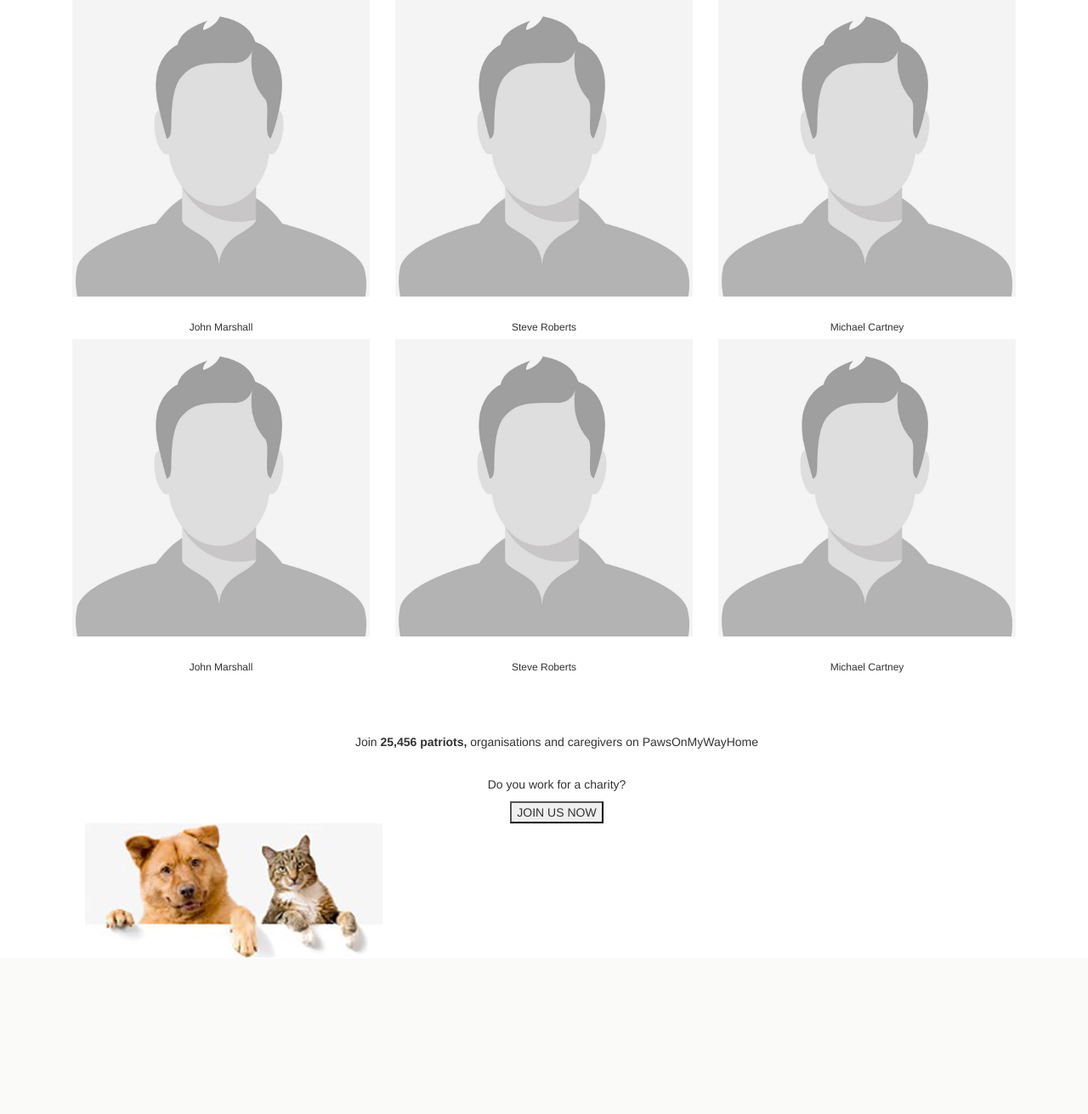
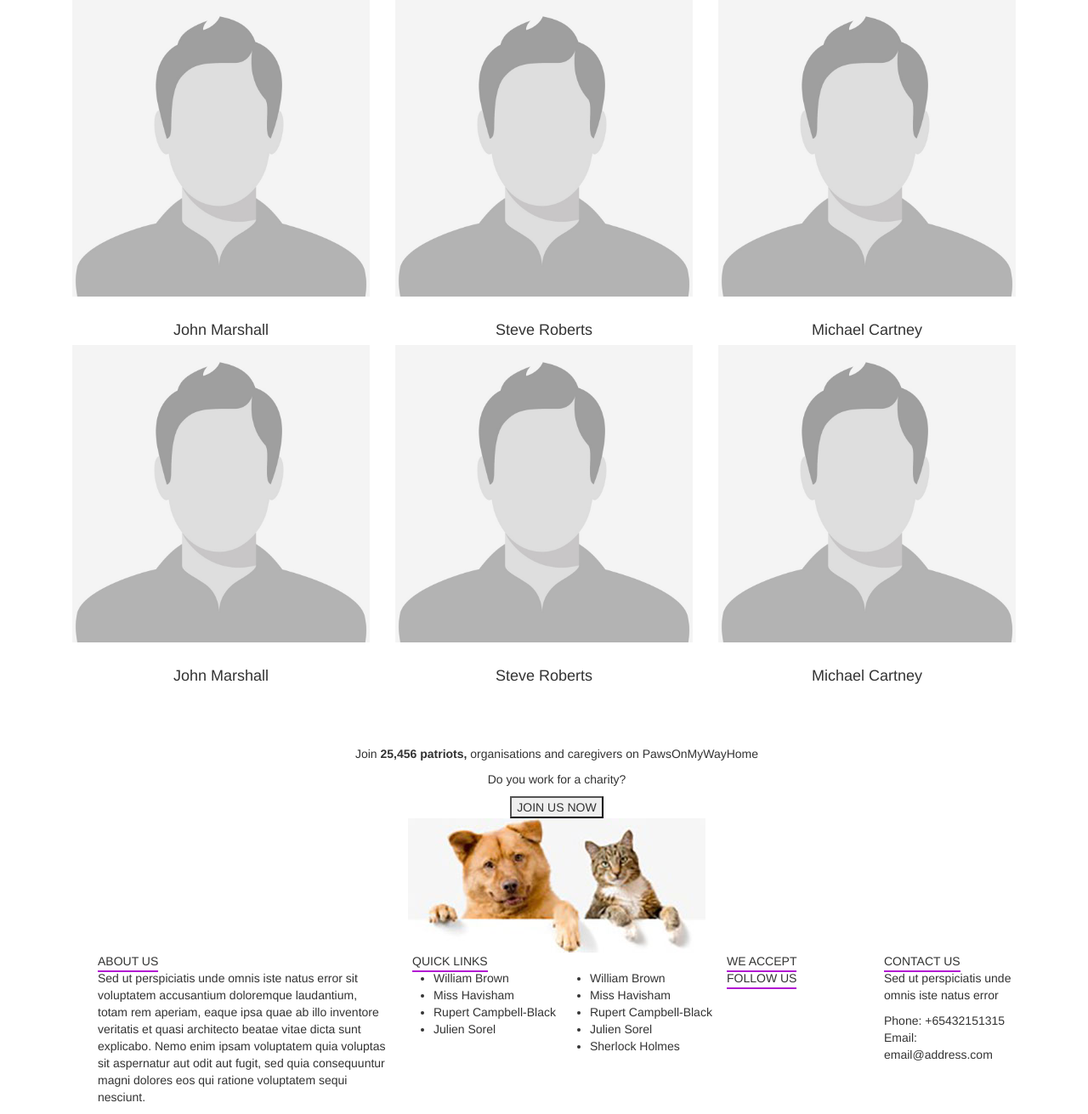
Before and after one commit to darknabster/pawsonmywayhome, a PHP site: page /about-us.php in a window 1280 px wide. Shown: the part 1036-2347 px from the top of the page at 85% size. Before the commit the page ends 2163 px from the top, so only its background shows below. Run offline with PHP 8.4, Linux system fonts and the light colour scheme.

Commit message:
about us updates

```diff
--- a/about-us.php
+++ b/about-us.php
@@ -51,7 +51,7 @@
 				            </div>
 				          </div>
 				        </div>
-				        <h6 class="team-title">John Marshall</h6>
+				        <h4 class="team-title">John Marshall</h4>
 				      </div>
 				    </div>
 				    <!-- end team member -->
@@ -74,7 +74,7 @@
 				            </div>
 				          </div>
 				        </div>
-				        <h6 class="team-title">Steve Roberts</h6>
+				        <h4 class="team-title">Steve Roberts</h4>
 				      </div>
 				    </div>
 				    <!-- end team member -->
@@ -97,7 +97,7 @@
 				            </div>
 				          </div>
 				        </div>
-				        <h6 class="team-title">Michael Cartney</h6>
+				        <h4 class="team-title">Michael Cartney</h4>
 				      </div>
 				    </div>
 				    <!-- end team member -->
@@ -124,7 +124,7 @@
 				            </div>
 				          </div>
 				        </div>
-				        <h6 class="team-title">John Marshall</h6>
+				        <h4 class="team-title">John Marshall</h4>
 				      </div>
 				    </div>
 				    <!-- end team member -->
@@ -147,7 +147,7 @@
 				            </div>
 				          </div>
 				        </div>
-				        <h6 class="team-title">Steve Roberts</h6>
+				        <h4 class="team-title">Steve Roberts</h4>
 				      </div>
 				    </div>
 				    <!-- end team member -->
@@ -170,7 +170,7 @@
 				            </div>
 				          </div>
 				        </div>
-				        <h6 class="team-title">Michael Cartney</h6>
+				        <h4 class="team-title">Michael Cartney</h4>
 				      </div>
 				    </div>
 				    <!-- end team member -->
--- a/assets/css/main-stylesheet.css
+++ b/assets/css/main-stylesheet.css
@@ -187,7 +187,11 @@
 	text-align: center;
 }
 
-footer .top-footer button, footer .top-footer .charity-work img {
+footer .top-footer button, footer .top-footer img {
 	margin: 0 auto;
     display: block;
 }
+footer .bottom-footer .footer-title {
+	border-bottom: 2px solid #b218d2;
+	padding-bottom: 3px;
+}
--- a/includes/footer.php
+++ b/includes/footer.php
@@ -15,13 +15,52 @@
 	<div class="container bottom-footer">
 		<div class="container">
 			<div class="col-lg-4 col-md-4 col-sm-12 col-xs-12 about-footer">
-
+				<span class="footer-title">ABOUT US</span>
+				<p>Sed ut perspiciatis unde omnis iste natus error sit voluptatem accusantium doloremque laudantium, totam rem aperiam, eaque ipsa quae ab illo inventore veritatis et quasi architecto beatae vitae dicta sunt explicabo. Nemo enim ipsam voluptatem quia voluptas sit aspernatur aut odit aut fugit, sed quia consequuntur magni dolores eos qui ratione voluptatem sequi nesciunt.</p>
 			</div>
 			<div class="col-lg-4 col-md-4 col-sm-12 col-xs-12 quick-footer">
+				<span class="footer-title">QUICK LINKS</span>
+				<div class="row">
+					<div class="columns">
+				        <ul>
+				            <li>William Brown</li>
+				            <li>Miss Havisham</li>
+				            <li>Rupert Campbell-Black</li>
+				            <li>Julien Sorel</li>
+				        </ul>
+				    </div>
+				    <div class="columns">
+				        <ul>
+				            <li>William Brown</li>
+				            <li>Miss Havisham</li>
+				            <li>Rupert Campbell-Black</li>
+				            <li>Julien Sorel</li>
+				            <li>Sherlock Holmes</li>
+				        </ul>
+				    </div>
+				</div>
 			</div>
 			<div class="col-lg-2 col-md-4 col-sm-12 col-xs-12 accept-footer">
+				<div class="we-accept">
+					<span class="footer-title">WE ACCEPT</span>
+					<img src="">
+				</div>
+				<div class="follow-us">
+					<span class="footer-title">FOLLOW US</span>
+					<div class="social-media-footer">
+						<img src="">
+						<img src="">
+						<img src="">
+					</div>
+				</div>
 			</div>
 			<div class="col-lg-2 col-md-4 col-sm-12 col-xs-12 contact-footer">
+				<span class="footer-title">CONTACT US</span>
+				<p>Sed ut perspiciatis unde omnis iste natus error</p>
+				<p>
+					<span>Phone: +65432151315</span> <br />
+					<span>Email: email@address.com </span>
+				</p>
 			</div>
 		</div>
 	</div>
```
